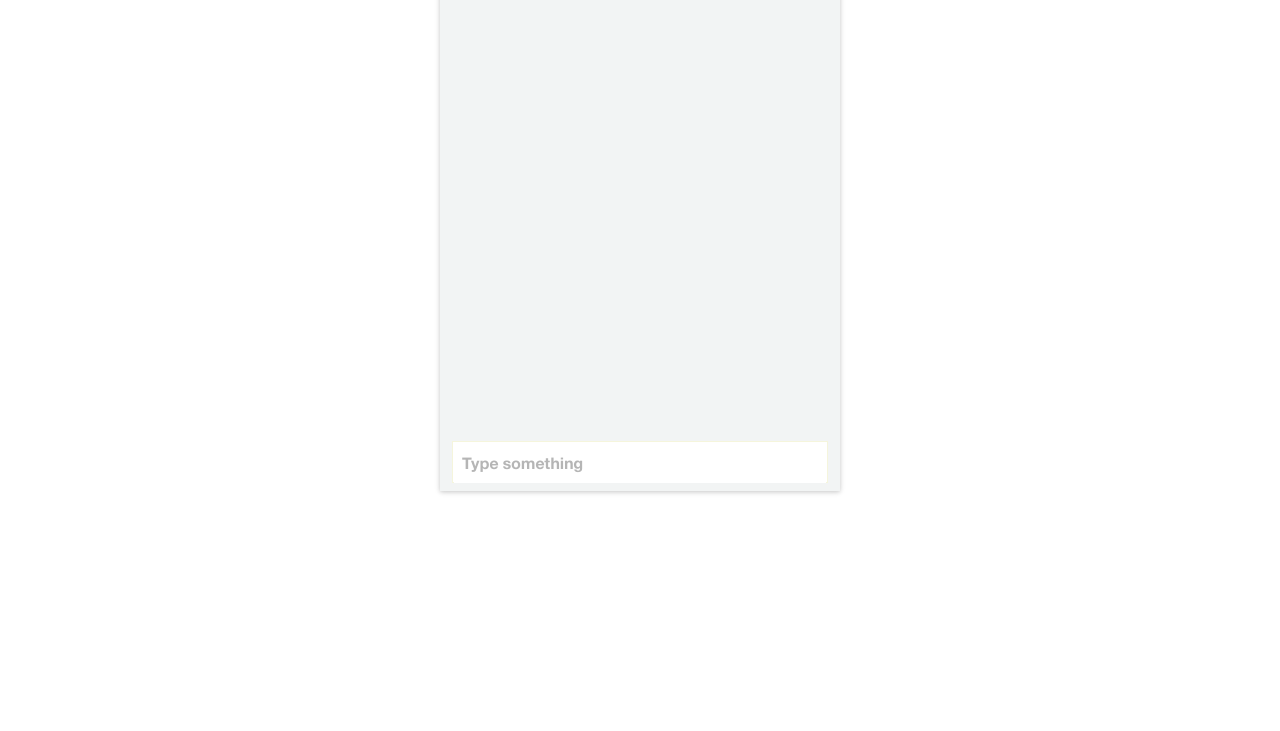
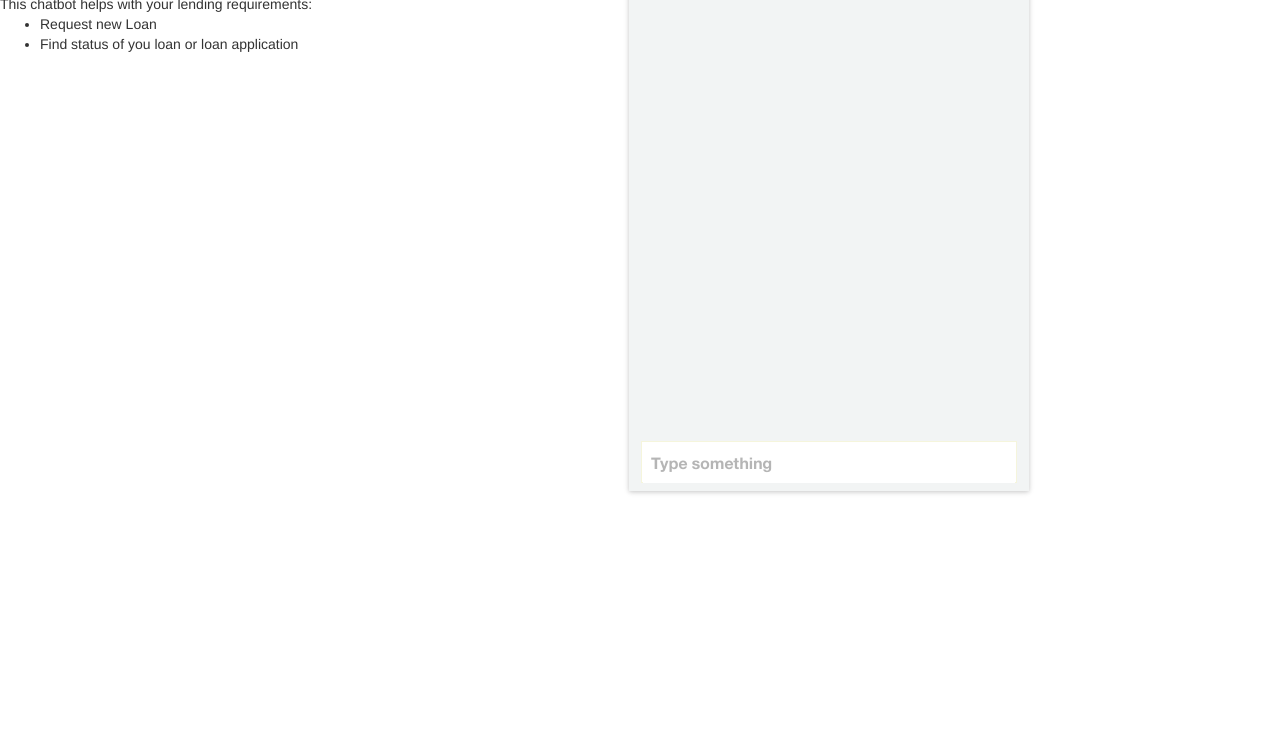
Before and after one commit to AOE-khkhan/intelligent-interfaces, a website: page public/index.html in a window 1280 px wide. Shown: the part 69-800 px from the top of the page. Drawn offline with nearby package versions, Linux system fonts and the light colour scheme; no server answers.

Commit message:
description added

```diff
--- a/public/index.html
+++ b/public/index.html
@@ -81,6 +81,14 @@
 </head>
 <body>
   <div id="contentParent" class="responsive-columns-wrapper">
+	<div> <h2>Welcome to Lending Helper!</h2>
+	<span> This chatbot helps with your lending requirements:
+	<ul>
+	  <li>Request new Loan</li>
+	  <li>Find status of you loan or loan application</li>
+	</ul>
+	</span>
+	</div>
     <div id="chat-column-holder" class="responsive-column content-column">
       <div class="chat-column">
         <div id="scrollingChat"></div>
```
